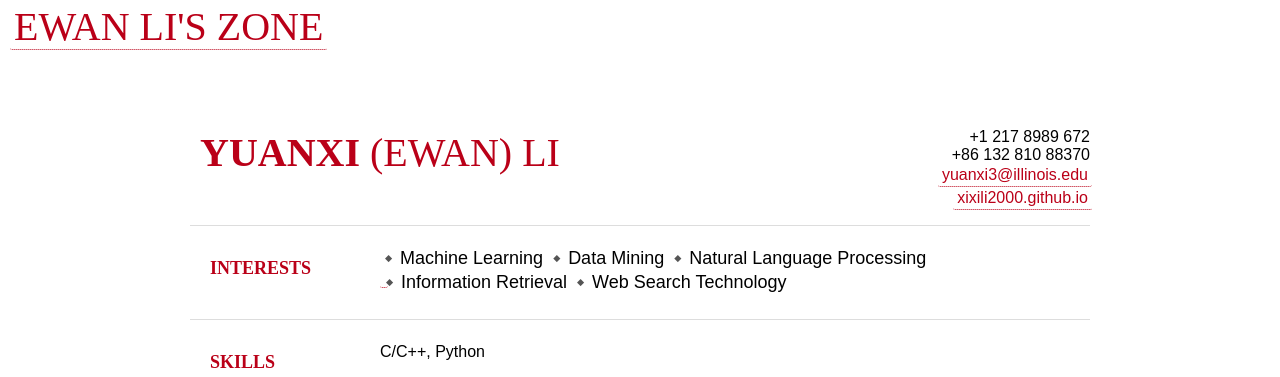
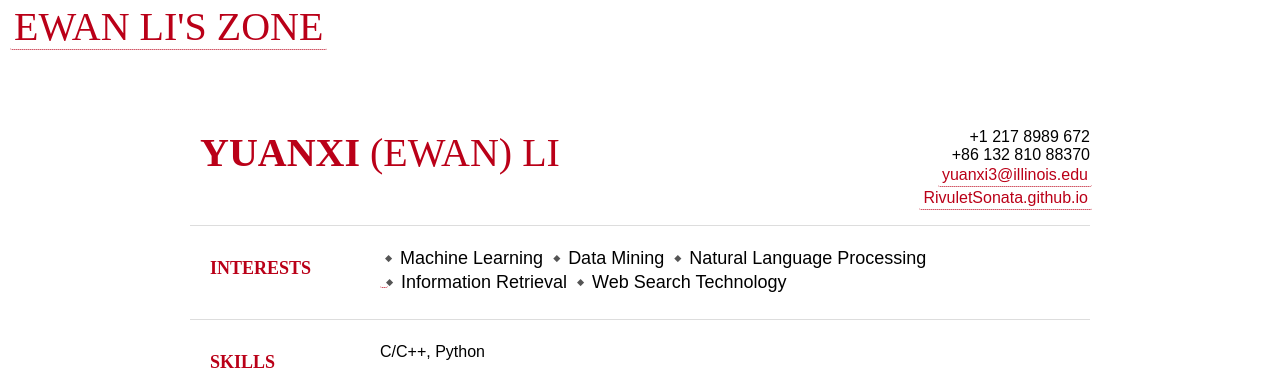
Before and after one commit to RivuletSonata/RivuletSonata.github.io, a Jekyll site: the page built from _pages/experience.html, in a window 1280 px wide. Shown: the top 377 px of the page. Built offline with Jekyll 4.4.1, drawn with Linux system fonts in a browser that asks for light colours.

Commit message:
Modify website

```diff
--- a/CNAME
+++ b/CNAME
@@ -1 +1 @@
-xixili2000.github.io
+RivuletSonata.github.io
--- a/_config.yml
+++ b/_config.yml
@@ -15,10 +15,10 @@ title:  EWAN LI'S ZONE
 description: 如永生般逐梦，如末日般生活
 owner:
   name: Ewan Li # or company name
-  url: "https://xixili2000.github.io" # your URL
+  url: "https://RivuletSonata.github.io" # your URL
 first_published: 2019 # if migrating another site, the year of your first publish
                       # Must be a 4-digit integer year (math is used on it)
-url: "https://xixili2000.github.io" # the base hostname & protocol for this site
+url: "https://RivuletSonata.github.io" # the base hostname & protocol for this site
 baseurl: "" # the subpath of your site, e.g. /blog
             # Note you'll have to move your robots.txt to the root if you want it used.
             # And list multiple sitemaps if there are other subdirectories you want indexed
--- a/_pages/experience.html
+++ b/_pages/experience.html
@@ -26,7 +26,7 @@ layout: blank
                     <div>+1 217 8989 672</div>
                     <div>+86 132 810 88370</div>
                     <div><a href="mailto:yuanxi3@illinois.edu">yuanxi3@illinois.edu</a></div>
-                    <div><a href="https://xixili2000.github.io">xixili2000.github.io</a></div>
+                    <div><a href="https://RivuletSonata.github.io">RivuletSonata.github.io</a></div>
                 </div>
             </div>
             <div class="section row">
```
Also changed, not shown: 1 other file.
